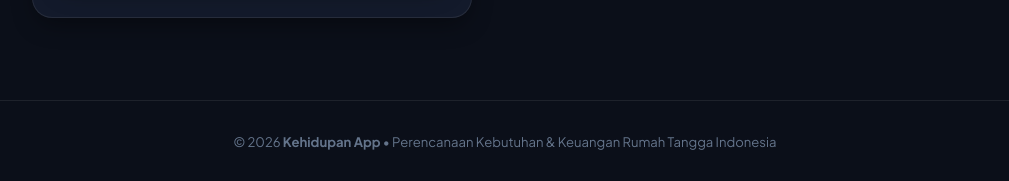
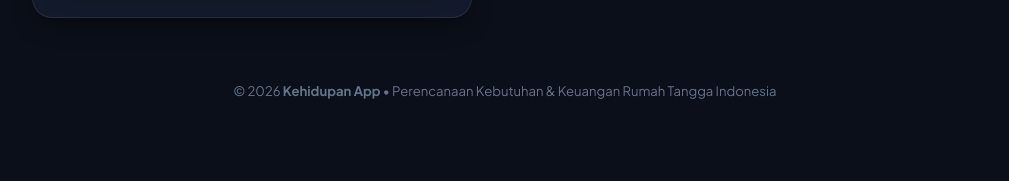
Before and after one commit to riyandimuhamad/kehidupan, a website with bundled scripts: page index.html in a window 1280 px wide. Shown: the part 2077-2258 px from the top of the page, without its empty margins (270-1279 px from the left). Built offline with nearby package versions, Linux system fonts and the light colour scheme.

Commit message:
style: remove all borders, lines, and background from footer

```diff
--- a/css/styles.css
+++ b/css/styles.css
@@ -562,12 +562,18 @@ body.dark-mode .nav-btn:hover {
 
 /* App Footer */
 .app-footer {
-  padding: 24px 32px 32px;
-  border-top: none;
+  padding: 30px 20px 20px;
+  border: none !important;
+  box-shadow: none !important;
   text-align: center;
   font-size: 0.78rem;
   color: var(--text-muted);
-  background: transparent;
+  background: transparent !important;
+}
+
+.app-footer p {
+  margin: 0;
+  border: none !important;
 }
 
 /* Mobile Sidebar Backdrop */
--- a/index.html
+++ b/index.html
@@ -283,12 +283,12 @@
 
 
 
+      <!-- Footer -->
+      <footer class="app-footer">
+        <p>&copy; 2026 <strong>Kehidupan App</strong> &bull; Perencanaan Kebutuhan & Keuangan Rumah Tangga Indonesia</p>
+      </footer>
+
     </main>
-
-    <!-- Footer -->
-    <footer class="app-footer">
-      <p>&copy; 2026 <strong>Kehidupan App</strong> &bull; Perencanaan Kebutuhan & Keuangan Rumah Tangga Indonesia</p>
-    </footer>
 
     </div><!-- End app-main-wrapper -->
   </div><!-- End app-layout -->
```
